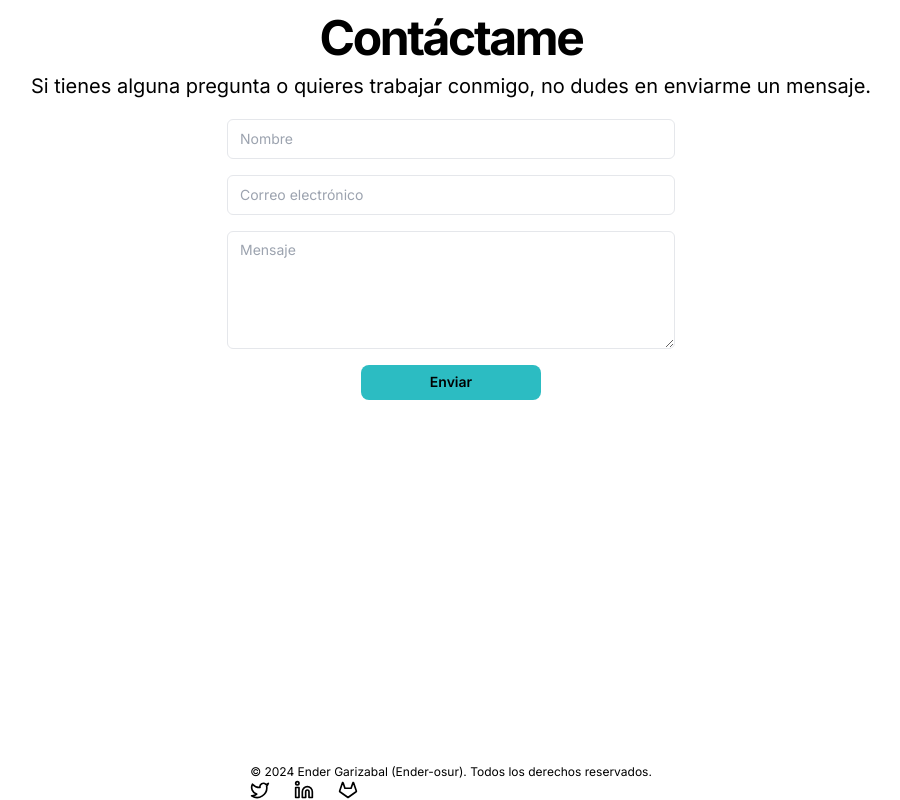
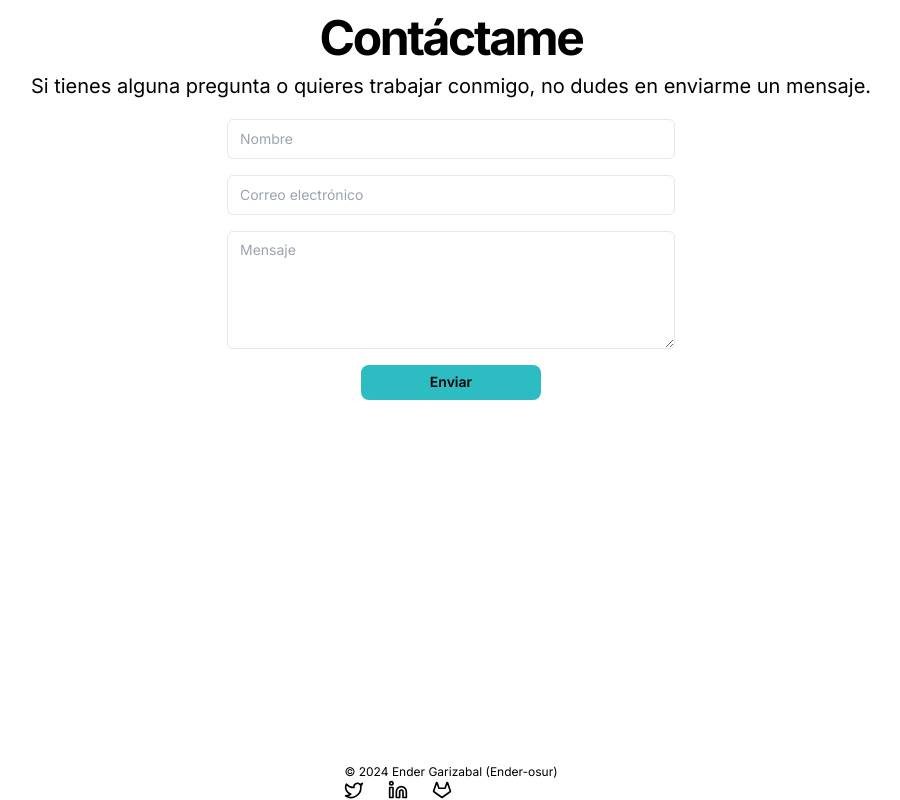
Before and after one commit to Ender-osur/Ender-osur.github.io, a Next.js app: page / in a window 1280 px wide. Shown: the part 1178-1978 px from the top of the page, without its empty margins (189-1089 px from the left). Built offline with nearby package versions, Linux system fonts and the light colour scheme.

Commit message:
Unloaded images is fixed, second try

```diff
--- a/app/components/about/About.tsx
+++ b/app/components/about/About.tsx
@@ -16,7 +16,7 @@ export default function about() {
           </div>
         </h1>
           <Image
-            src="/endergarizabal.github.io/face.webp"
+            src="./endergarizabal.github.io/face.webp"
             width="280"
             height="280"
             alt="Foto de perfil"
--- a/app/components/footer/Footer.tsx
+++ b/app/components/footer/Footer.tsx
@@ -4,7 +4,7 @@ import "./footer.css"
 export default function Footer() {
   return (
       <div id="footer-container">
-        <p className="text-xs">© 2024 Ender Garizabal (Ender-osur). Todos los derechos reservados.</p>
+        <p className="text-xs">© 2024 Ender Garizabal (Ender-osur)</p>
         <div className="flex gap-4 sm:gap-6">
           <a className="text-xs hover:underline underline-offset-4" href="#" rel="ugc">
             <svg
```
